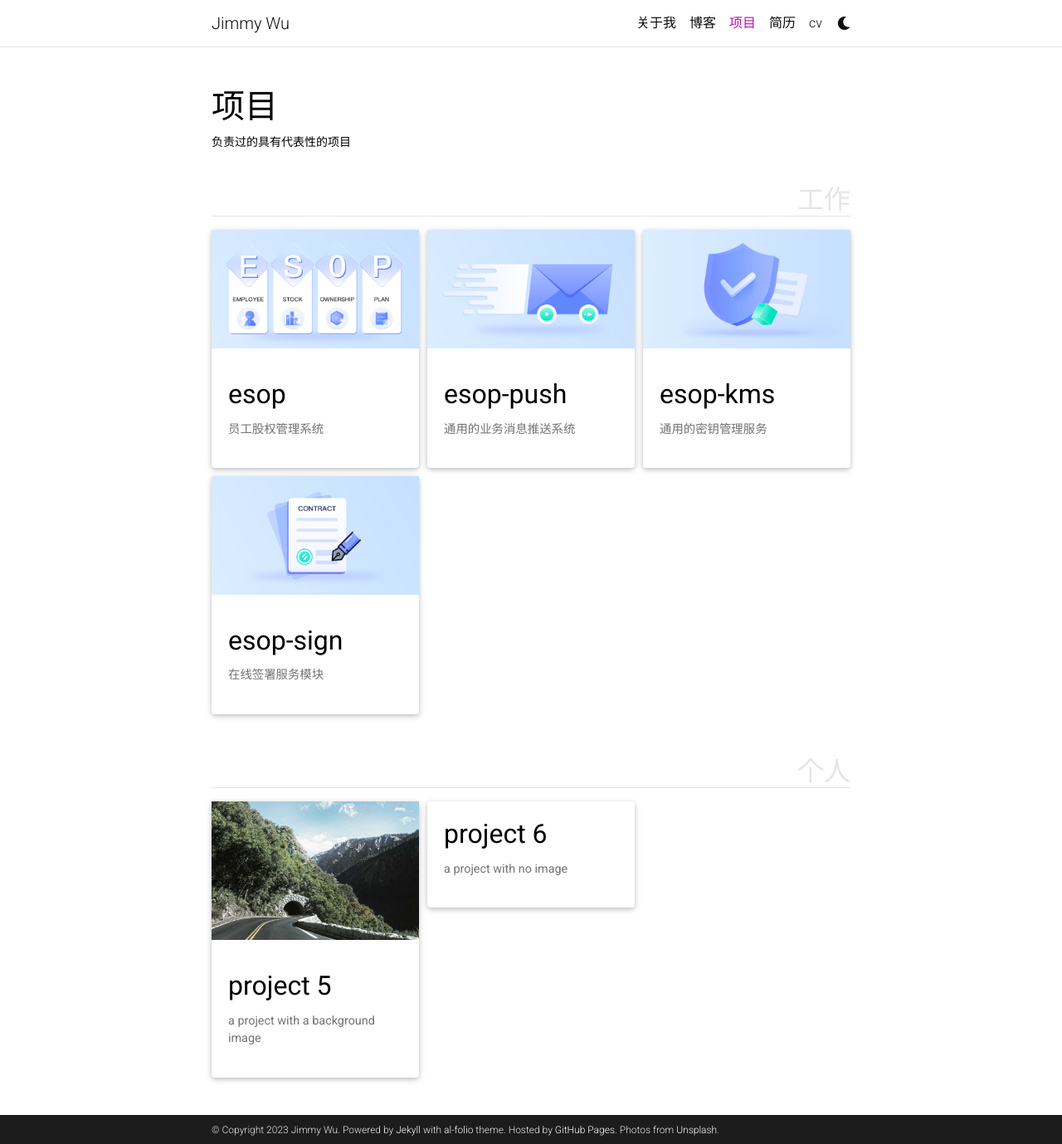
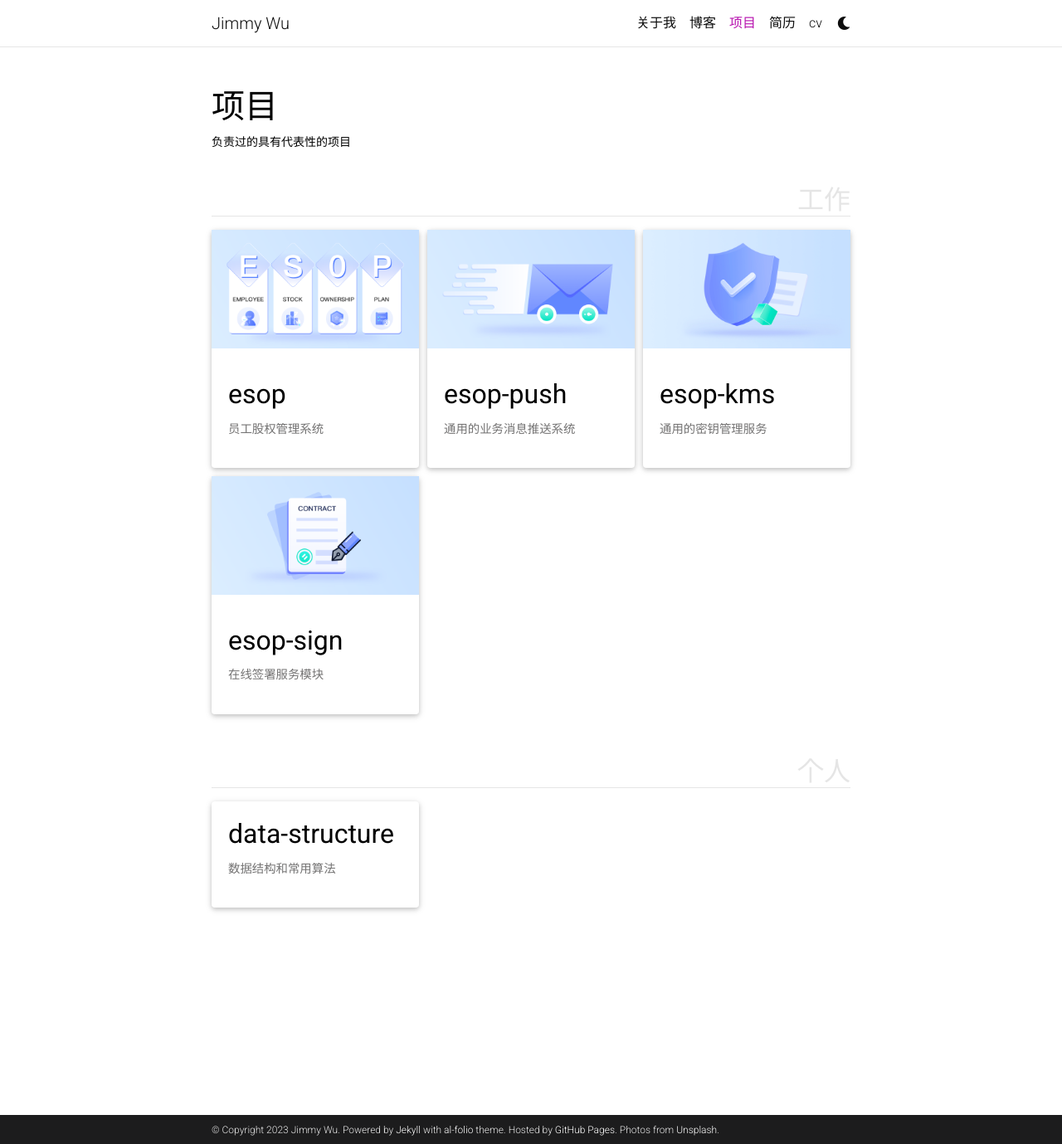
Before and after one commit to wzm001/wzm001.github.io, a Jekyll site: the page built from _pages/projects.md, in a window 1280 px wide and 1379 px high. Shown: the whole window at 83% size. Built offline with Jekyll 4.4.1, drawn with Linux system fonts in a browser that asks for light colours; full-size pictures stand in for the smaller copies a plugin makes; comment, search, counter and statistics services are not loaded; a style sheet for code colours, icons or effects is not loaded.

Commit message:
个人项目

````diff
--- a/_projects/6_project.md
+++ /dev/null
@@ -1,80 +0,0 @@
----
-layout: page
-title: project 6
-description: a project with no image
-img:
-importance: 4
-category: 个人
----
-
-Every project has a beautiful feature showcase page.
-It's easy to include images in a flexible 3-column grid format.
-Make your photos 1/3, 2/3, or full width.
-
-To give your project a background in the portfolio page, just add the img tag to the front matter like so:
-
-    ---
-    layout: page
-    title: project
-    description: a project with a background image
-    img: /assets/img/12.jpg
-    ---
-
-<div class="row">
-    <div class="col-sm mt-3 mt-md-0">
-        {% include figure.html path="assets/img/1.jpg" title="example image" class="img-fluid rounded z-depth-1" %}
-    </div>
-    <div class="col-sm mt-3 mt-md-0">
-        {% include figure.html path="assets/img/3.jpg" title="example image" class="img-fluid rounded z-depth-1" %}
-    </div>
-    <div class="col-sm mt-3 mt-md-0">
-        {% include figure.html path="assets/img/5.jpg" title="example image" class="img-fluid rounded z-depth-1" %}
-    </div>
-</div>
-<div class="caption">
-    Caption photos easily. On the left, a road goes through a tunnel. Middle, leaves artistically fall in a hipster photoshoot. Right, in another hipster photoshoot, a lumberjack grasps a handful of pine needles.
-</div>
-<div class="row">
-    <div class="col-sm mt-3 mt-md-0">
-        {% include figure.html path="assets/img/5.jpg" title="example image" class="img-fluid rounded z-depth-1" %}
-    </div>
-</div>
-<div class="caption">
-    This image can also have a caption. It's like magic.
-</div>
-
-You can also put regular text between your rows of images.
-Say you wanted to write a little bit about your project before you posted the rest of the images.
-You describe how you toiled, sweated, *bled* for your project, and then... you reveal its glory in the next row of images.
-
-
-<div class="row justify-content-sm-center">
-    <div class="col-sm-8 mt-3 mt-md-0">
-        {% include figure.html path="assets/img/6.jpg" title="example image" class="img-fluid rounded z-depth-1" %}
-    </div>
-    <div class="col-sm-4 mt-3 mt-md-0">
-        {% include figure.html path="assets/img/11.jpg" title="example image" class="img-fluid rounded z-depth-1" %}
-    </div>
-</div>
-<div class="caption">
-    You can also have artistically styled 2/3 + 1/3 images, like these.
-</div>
-
-
-The code is simple.
-Just wrap your images with `<div class="col-sm">` and place them inside `<div class="row">` (read more about the <a href="https://getbootstrap.com/docs/4.4/layout/grid/">Bootstrap Grid</a> system).
-To make images responsive, add `img-fluid` class to each; for rounded corners and shadows use `rounded` and `z-depth-1` classes.
-Here's the code for the last row of images above:
-
-{% raw %}
-```html
-<div class="row justify-content-sm-center">
-    <div class="col-sm-8 mt-3 mt-md-0">
-        {% include figure.html path="assets/img/6.jpg" title="example image" class="img-fluid rounded z-depth-1" %}
-    </div>
-    <div class="col-sm-4 mt-3 mt-md-0">
-        {% include figure.html path="assets/img/11.jpg" title="example image" class="img-fluid rounded z-depth-1" %}
-    </div>
-</div>
-```
-{% endraw %}
--- a/_projects/5_project.md
+++ b/_projects/data-structure.md
@@ -1,9 +1,9 @@
 ---
 layout: page
-title: project 5
-description: a project with a background image
-img: assets/img/1.jpg
-importance: 3
+title: data-structure
+description: 数据结构和常用算法
+importance: 1
+redirect: https://github.com/wzm001/data-structure
 category: 个人
 ---
 
````
Also changed, not shown: _posts/.obsidian/workspace.json (+26 -14 lines), _posts/2023-04-22-distributed-system.md (added, +11 -0 lines), _posts/2023-04-22-zookeeper.md (added, +9 -0 lines).
